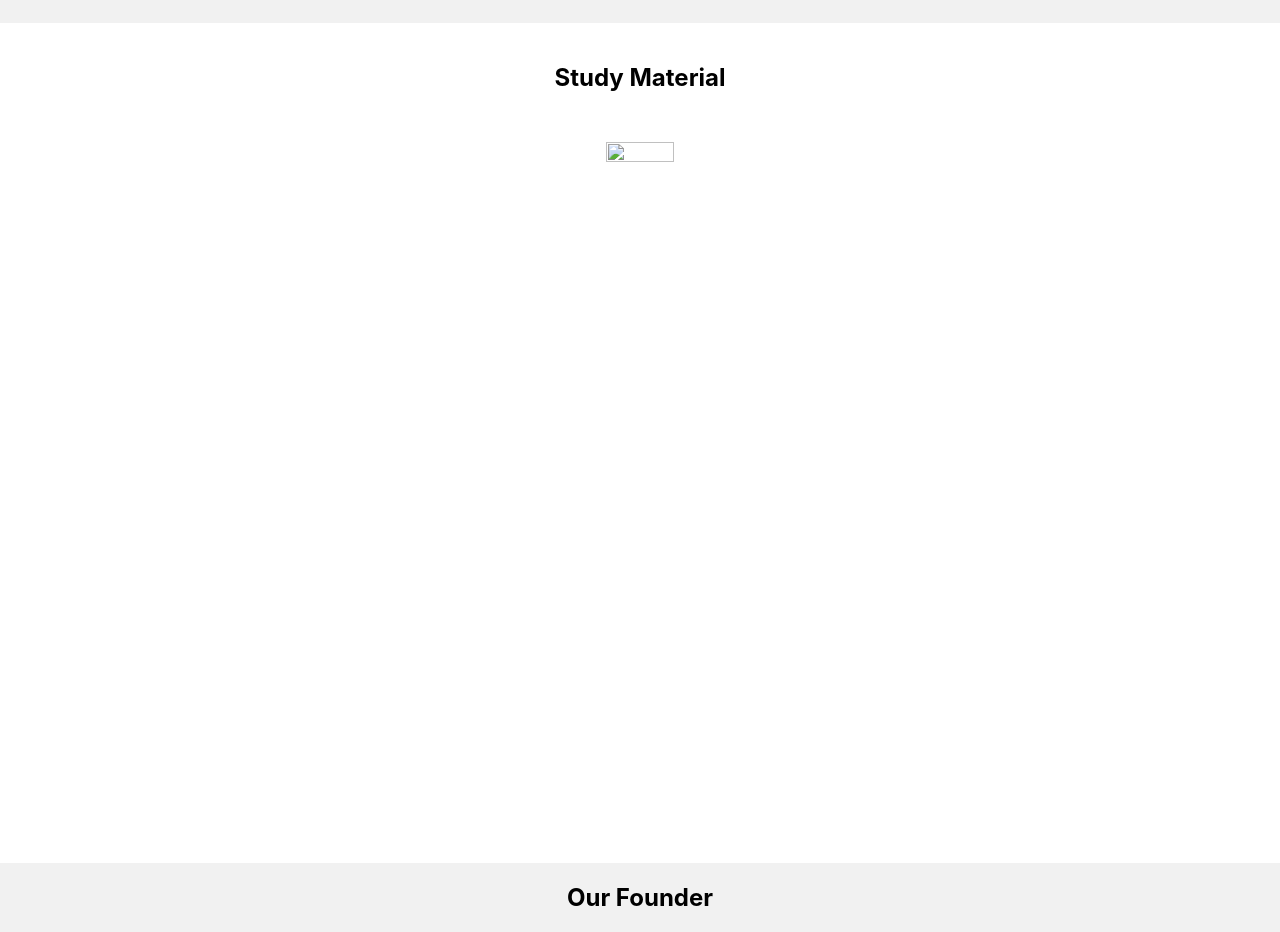
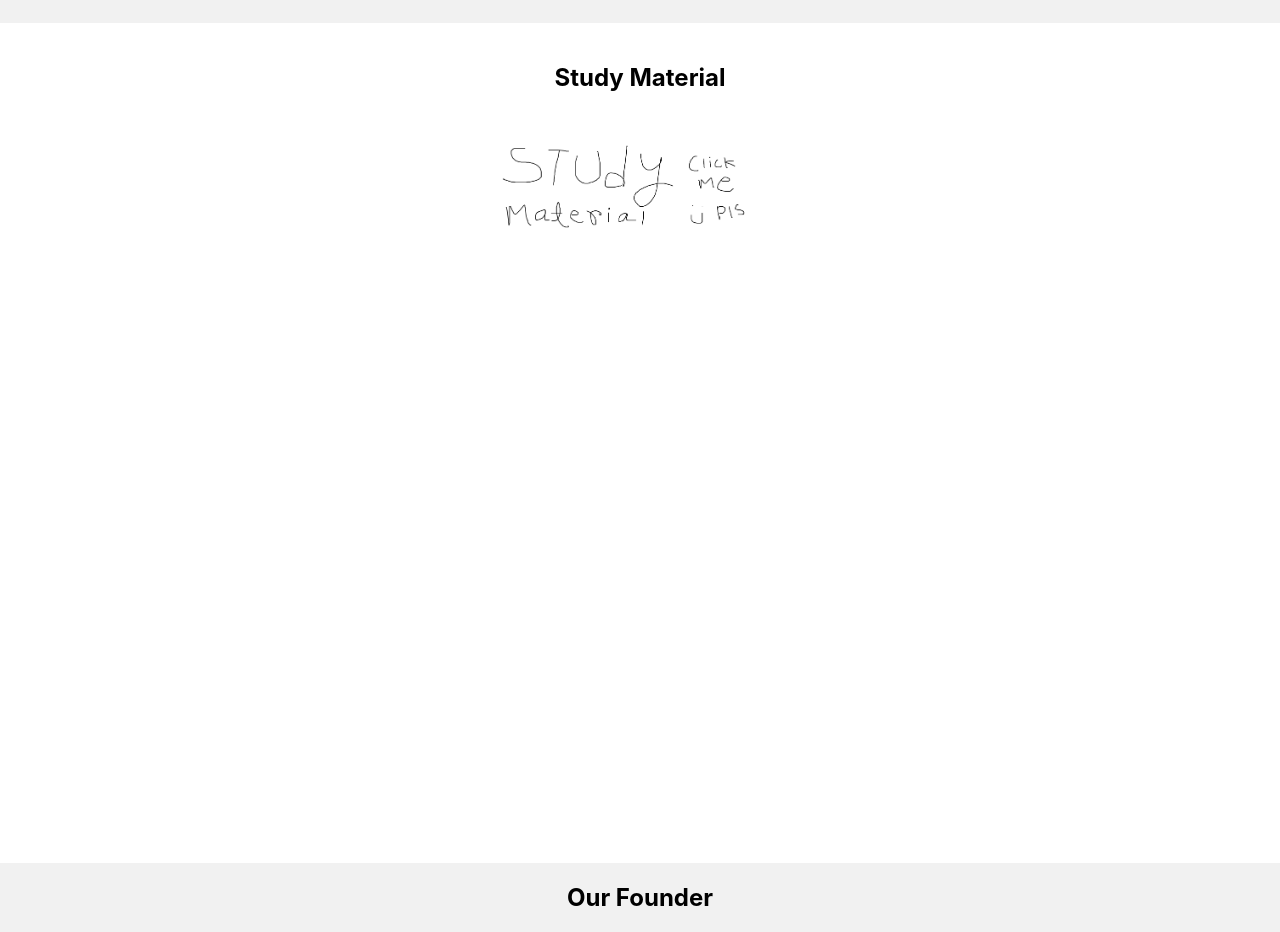
Before and after one commit to debojit111/My-First-Repository, a plain HTML site: page page3.html in a window 1280 px wide. Shown: the part 2980-3912 px from the top of the page. Drawn offline with Linux system fonts and the light colour scheme; grey boxes are pictures that could not be loaded.

Commit message:
Add files via upload

```diff
--- a/page3.html
+++ b/page3.html
@@ -42,7 +42,7 @@
         </section>
         <section>
             <h2>Study Material</h2>
-            <a target="_blank" href="jesc101.pdf"><img src="Study Materal png.jpg" alt="" width="24%" height="60%" ></a>
+            <a target="_blank" href="jesc101.pdf"><img src="Study Materal png.png" alt="" width="24%" height="60%" ></a>
         </section>
         <section>
             <h2>
```
